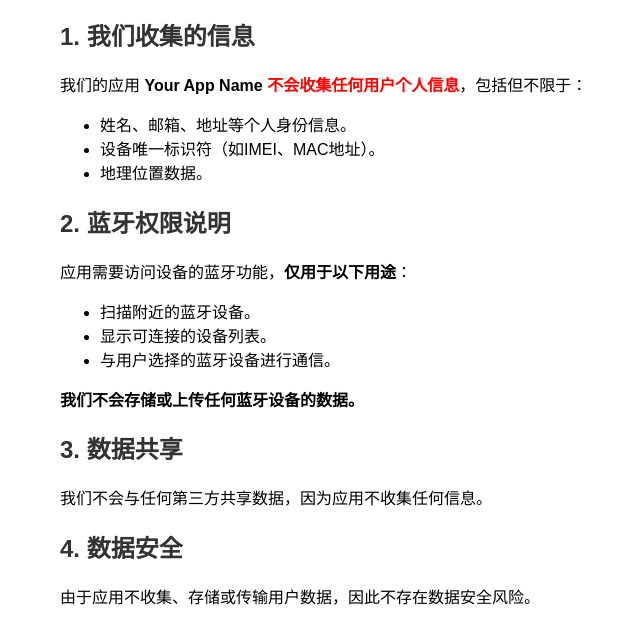
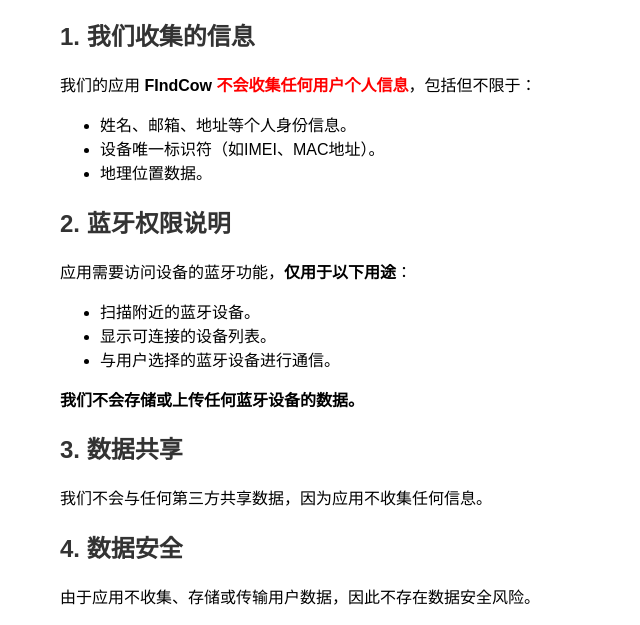
Before and after one commit to robinzxg/privacy, a plain HTML site: page privacy.html in a window 1280 px wide. Shown: the part 156-781 px from the top of the page, without its empty margins (180-820 px from the left). Drawn offline with Linux system fonts and the light colour scheme.

Commit message:
Update privacy.html

```diff
--- a/privacy.html
+++ b/privacy.html
@@ -13,7 +13,7 @@
     <p>最后更新日期：2025年4月15日</p>
 
     <h2>1. 我们收集的信息</h2>
-    <p>我们的应用 <strong>Your App Name</strong> <span style="color: #FF0000;"><strong>不会收集任何用户个人信息</strong></span>，包括但不限于：</p>
+    <p>我们的应用 <strong>FIndCow</strong> <span style="color: #FF0000;"><strong>不会收集任何用户个人信息</strong></span>，包括但不限于：</p>
     <ul>
         <li>姓名、邮箱、地址等个人身份信息。</li>
         <li>设备唯一标识符（如IMEI、MAC地址）。</li>
```
